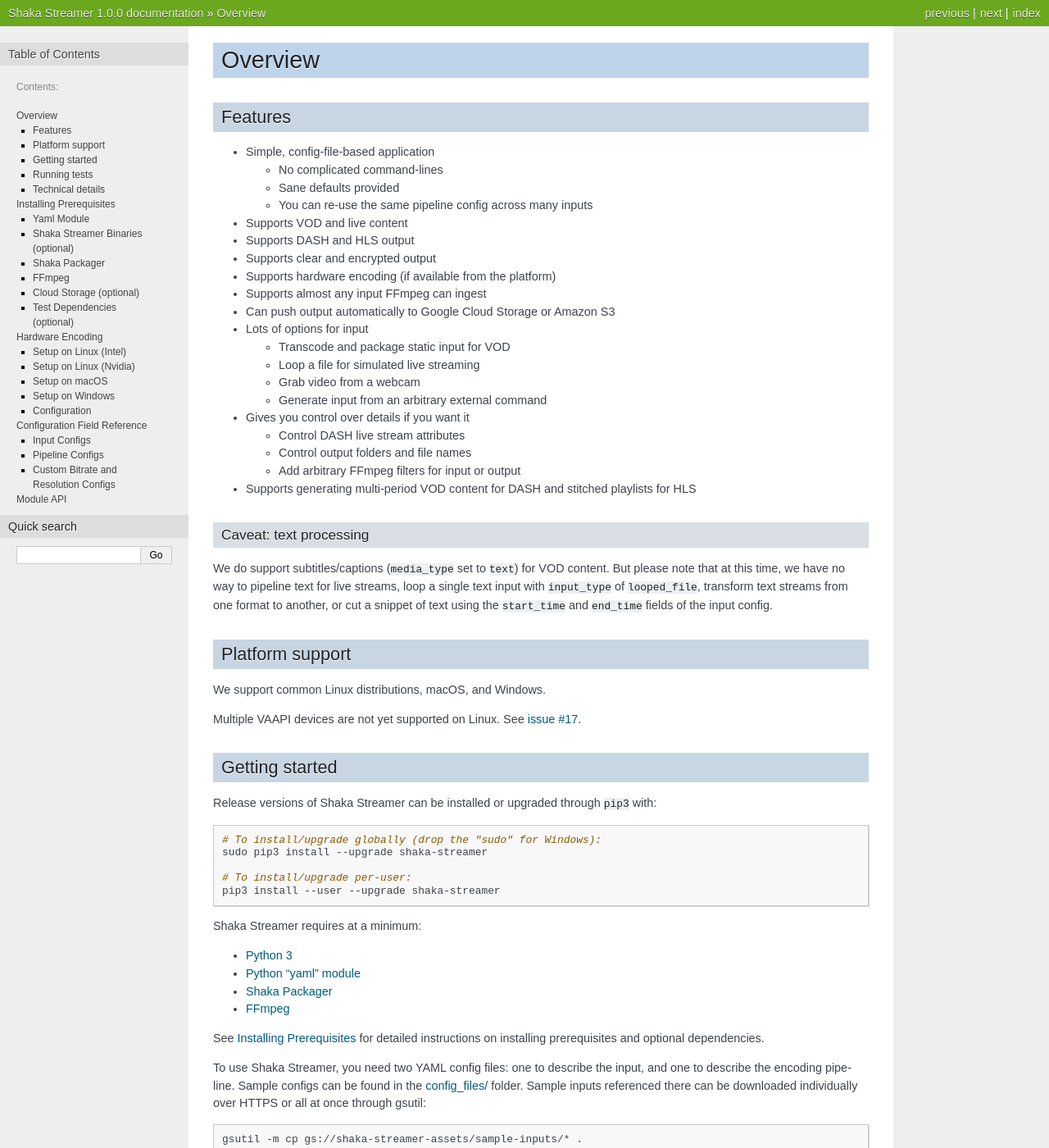
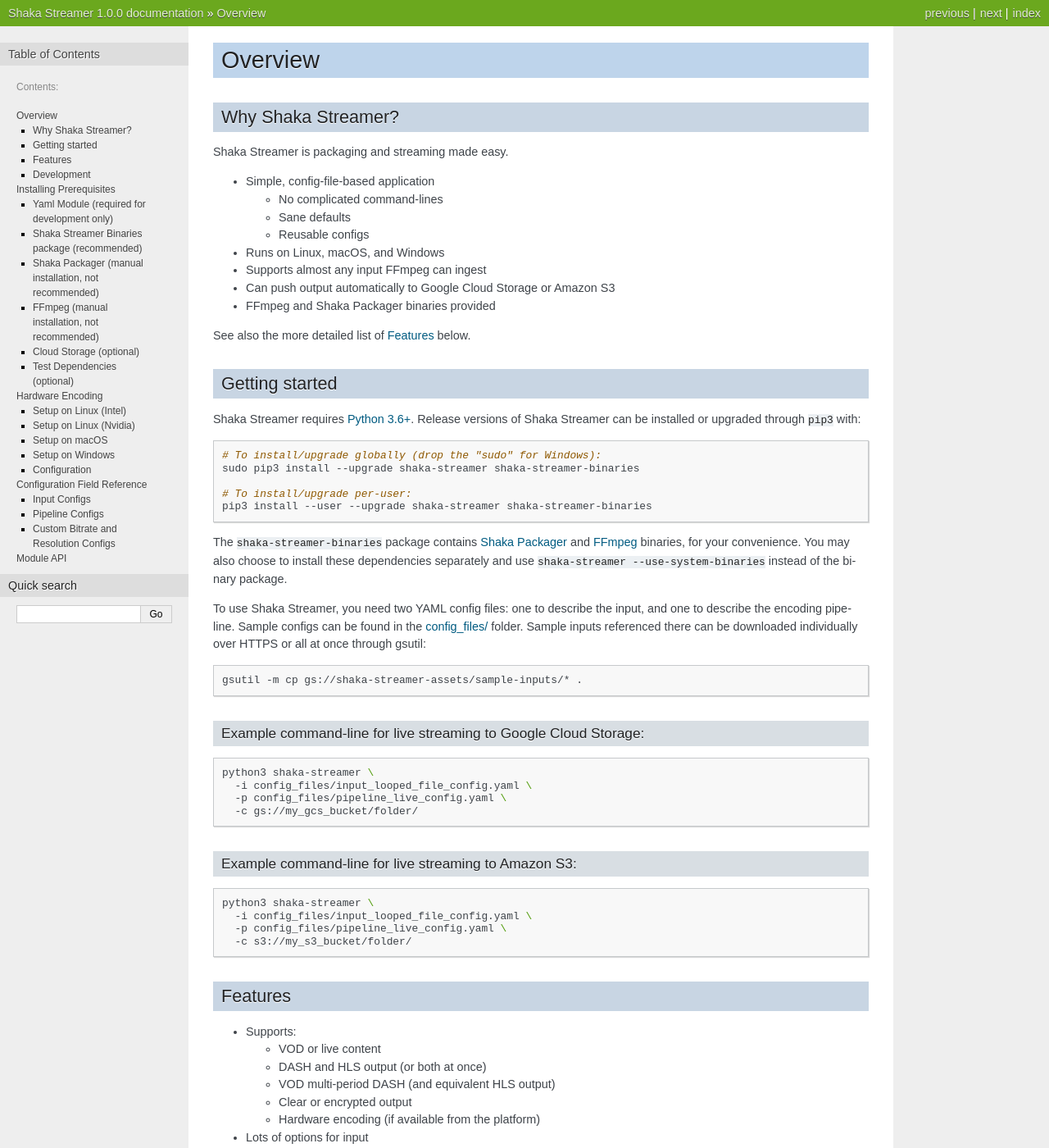
Before and after one commit to shaka-project/shaka-streamer, a Sphinx documentation site: the page built from docs/source/overview.rst, in a window 1280 px wide and 1400 px high. Shown: the whole window at 82% size. Built offline with Sphinx 7.4.7, drawn with Linux system fonts in a browser that asks for light colours; the version number is read from the project's files by our own code; some of the changed text lies outside the part shown.

Commit message:
docs: Refactor installation, prereq, and overview docs
The important information is closer to the top of the overview now,
and is more concise.  It is easier to find the simple installation
instructions.

The prereq doc is clearer now about why you might need to install
something, and what we recommend.

Change-Id: Ie73fe9a1598e8313e2f4211018b718c4328eb76a

```diff
--- a/docs/source/conf.py
+++ b/docs/source/conf.py
@@ -69,6 +69,7 @@
 # ones.
 extensions = [
     'sphinx.ext.autodoc',
+    'sphinx.ext.autosectionlabel',
     'sphinx.ext.viewcode',
 ]
 
--- a/docs/source/overview.rst
+++ b/docs/source/overview.rst
@@ -16,79 +16,44 @@
 Overview
 ========
 
-Features
---------
+Why Shaka Streamer?
+-------------------
+
+Shaka Streamer is packaging and streaming made easy.
 
 * Simple, config-file-based application
 
   * No complicated command-lines
-  * Sane defaults provided
-  * You can re-use the same pipeline config across many inputs
+  * Sane defaults
+  * Reusable configs
 
-* Supports VOD and live content
-* Supports DASH and HLS output
-* Supports clear and encrypted output
-* Supports hardware encoding (if available from the platform)
+* Runs on Linux, macOS, and Windows
 * Supports almost any input FFmpeg can ingest
 * Can push output automatically to Google Cloud Storage or Amazon S3
-* Lots of options for input
+* FFmpeg and Shaka Packager binaries provided
 
-  * Transcode and package static input for VOD
-  * Loop a file for simulated live streaming
-  * Grab video from a webcam
-  * Generate input from an arbitrary external command
-
-* Gives you control over details if you want it
-
-  * Control DASH live stream attributes
-  * Control output folders and file names
-  * Add arbitrary FFmpeg filters for input or output
-
-* Supports generating multi-period VOD content for DASH and stitched playlists for HLS
-
-Caveat: text processing
-~~~~~~~~~~~~~~~~~~~~~~~
-
-We do support subtitles/captions (``media_type`` set to ``text``) for VOD
-content.  But please note that at this time, we have no way to pipeline text
-for live streams, loop a single text input with ``input_type`` of
-``looped_file``, transform text streams from one format to another, or cut a
-snippet of text using the ``start_time`` and ``end_time`` fields of the input
-config.
-
-
-Platform support
-----------------
-
-We support common Linux distributions, macOS, and Windows.
-
-Multiple VAAPI devices are not yet supported on Linux.  See `issue #17`_.
+See also the more detailed list of :ref:`Features` below.
 
 
 Getting started
 ---------------
 
-Release versions of Shaka Streamer can be installed or upgraded through ``pip3``
-with:
+Shaka Streamer requires `Python 3.6+`_.  Release versions of Shaka Streamer can
+be installed or upgraded through ``pip3`` with:
 
 .. code:: sh
 
   # To install/upgrade globally (drop the "sudo" for Windows):
-  sudo pip3 install --upgrade shaka-streamer
+  sudo pip3 install --upgrade shaka-streamer shaka-streamer-binaries
 
   # To install/upgrade per-user:
-  pip3 install --user --upgrade shaka-streamer
+  pip3 install --user --upgrade shaka-streamer shaka-streamer-binaries
 
 
-Shaka Streamer requires at a minimum:
-
-* `Python 3`_
-* `Python “yaml” module`_
-* `Shaka Packager`_
-* `FFmpeg`_
-
-See :doc:`prerequisites` for detailed instructions on installing prerequisites
-and optional dependencies.
+The ``shaka-streamer-binaries`` package contains `Shaka Packager`_ and `FFmpeg`_
+binaries, for your convenience.  You may also choose to install these
+dependencies separately and use ``shaka-streamer --use-system-binaries`` instead
+of the binary package.
 
 To use Shaka Streamer, you need two YAML config files: one to describe the
 input, and one to describe the encoding pipeline. Sample configs can be found
@@ -119,8 +84,55 @@
      -p config_files/pipeline_live_config.yaml \
      -c s3://my_s3_bucket/folder/
 
+
+Features
+--------
+
+* Supports:
+
+  * VOD or live content
+  * DASH and HLS output (or both at once)
+  * VOD multi-period DASH (and equivalent HLS output)
+  * Clear or encrypted output
+  * Hardware encoding (if available from the platform)
+
+* Lots of options for input
+
+  * Transcode and package static input for VOD
+  * Loop a file for simulated live streaming
+  * Grab video from a webcam
+  * Generate input from an arbitrary external command
+
+* Gives you control over details if you want it
+
+  * Control DASH live stream attributes
+  * Control output folders and file names
+  * Add arbitrary FFmpeg filters for input or output
+
+
+Known issues
+~~~~~~~~~~~~
+We do support subtitles/captions (``media_type`` set to ``text``) for VOD
+content.  But please note that at this time, we have no way to pipeline text
+for live streams, loop a single text input with ``input_type`` of
+``looped_file``, transform text streams from one format to another, or cut a
+snippet of text using the ``start_time`` and ``end_time`` fields of the input
+config.
+
+Multiple VAAPI devices are not yet supported on Linux.  See `issue #17`_.
+
+
+Development
+-----------
+If you wish to make changes to Shaka Streamer, you will also need to install the
+`Python "yaml" module`_.
+
+See :doc:`prerequisites` for detailed instructions on installing prerequisites
+and optional dependencies.
+
+
 Running tests
--------------
+~~~~~~~~~~~~~
 
 We have end-to-end tests that will start streams and check them from a headless
 browser using Shaka Player. End-to-end tests can be run like so:
@@ -129,8 +141,9 @@
 
    python3 run_end_to_end_tests.py
 
+
 Technical details
------------------
+~~~~~~~~~~~~~~~~~
 
 Shaka Streamer connects FFmpeg and Shaka Packager in a pipeline, such that
 output from FFmpeg is piped directly into the packager, and packaging and
@@ -156,11 +169,12 @@
 the ``shaka-streamer`` script as an example of how to do this.  See also
 :doc:`module_api`.
 
+
 .. _config_files/: https://github.com/google/shaka-streamer/tree/master/config_files
 .. _issue #8: https://github.com/google/shaka-streamer/issues/8
 .. _issue #17: https://github.com/google/shaka-streamer/issues/17
 .. _issue #23: https://github.com/google/shaka-streamer/issues/23
-.. _Python 3: https://www.python.org/downloads/
-.. _Python “yaml” module: https://pyyaml.org/
+.. _Python 3.6+: https://www.python.org/downloads/
+.. _Python "yaml" module: https://pyyaml.org/
 .. _Shaka Packager: https://github.com/google/shaka-packager
 .. _FFmpeg: https://ffmpeg.org/
--- a/docs/source/prerequisites.rst
+++ b/docs/source/prerequisites.rst
@@ -16,13 +16,13 @@
 Installing Prerequisites
 ========================
 
-Yaml Module
------------
+Yaml Module (required for development only)
+-------------------------------------------
 
-We use the Python YAML module to parse config files.  If you install Shaka
+We use the `Python "yaml" module`_ to parse config files.  If you install Shaka
 Streamer via ``pip3``, then this dependency will be installed for you
 automatically.  If you got Shaka Streamer source from GitHub, you will need to
-install the YAML module separately.
+install the module separately.
 
 To install it on Ubuntu:
 
@@ -40,32 +40,29 @@
   # To install/upgrade per-user:
   pip3 install --user --upgrade pyyaml
 
-Shaka Streamer Binaries (optional)
-----------------------------------
 
-Shaka Streamer requires the installation of `Shaka Packager`
-and `FFmpeg`, as it uses them internally.
+Shaka Streamer Binaries package (recommended)
+---------------------------------------------
 
-These binaries can most likely be installed for your platform
-using ``pip3`` through the PyPi package ``shaka-streamer-binaries``.
+Shaka Streamer requires `Shaka Packager`_ and `FFmpeg`_ as it uses them
+internally.
 
-If you choose to install ``shaka-streamer-binaries``, you won't need to install
-the other two dependencies: `Shaka Packager` and `FFmpeg`.
-
-To install ``shaka-streamer-binaries``:
+These binaries can be installed for your platform easily with the
+``shaka-streamer-binaries`` package:
 
 .. code:: sh
 
   pip3 install shaka-streamer-binaries
 
-The static `FFmpeg` builds are pulled from here:
+The static FFmpeg builds are pulled from here:
 https://github.com/joeyparrish/static-ffmpeg-binaries
 
-The static `Shaka Packager` builds are pulled from here:
+The static Shaka Packager builds are pulled from here:
 https://github.com/google/shaka-packager
 
-Shaka Packager
---------------
+
+Shaka Packager (manual installation, not recommended)
+-----------------------------------------------------
 
 Pre-built Shaka Packager binaries can be downloaded from github here:
 https://github.com/google/shaka-packager/releases
@@ -80,8 +77,9 @@
 To build Shaka Packager from source, follow instructions here:
 https://google.github.io/shaka-packager/html/build_instructions.html
 
-FFmpeg
-------
+
+FFmpeg (manual installation, not recommended)
+---------------------------------------------
 
 If your Linux distribution has FFmpeg v4.1+, you can just install the package.
 For example, this will work in Ubuntu 19.04+:
@@ -116,6 +114,7 @@
 
    brew install ffmpeg
 
+
 Cloud Storage (optional)
 ------------------------
 
@@ -124,6 +123,7 @@
 
 See https://cloud.google.com/sdk/install for details on installing the Google
 Cloud SDK on your platform.
+
 
 Google Cloud Storage
 ~~~~~~~~~~~~~~~~~~~~
@@ -138,11 +138,13 @@
 Follow the instructions given to you by gcloud to initialize the environment
 and login.
 
+
 Amazon S3
 ~~~~~~~~~
 
 To authenticate to Amazon S3, you can either add credentials to your `boto
 config file`_ or login interactively using the `AWS CLI`_.
+
 
 Test Dependencies (optional)
 ----------------------------
@@ -171,6 +173,9 @@
 * https://github.com/nodesource/distributions
 * https://nodejs.org/en/download/
 
+.. _Python "yaml" module: https://pyyaml.org/
+.. _Shaka Packager: https://github.com/google/shaka-packager
+.. _FFmpeg: https://ffmpeg.org/
 .. _Homebrew: https://brew.sh/
 .. _boto config file: http://boto.cloudhackers.com/en/latest/boto_config_tut.html
 .. _AWS CLI: https://boto3.amazonaws.com/v1/documentation/api/latest/guide/configuration.html
```
